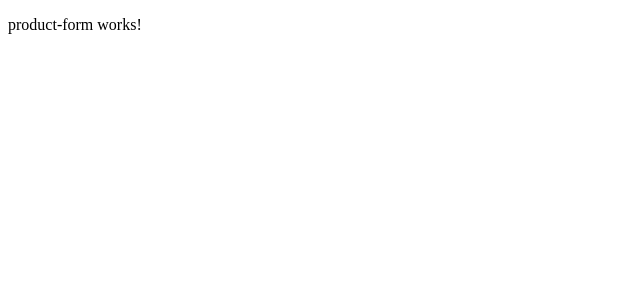
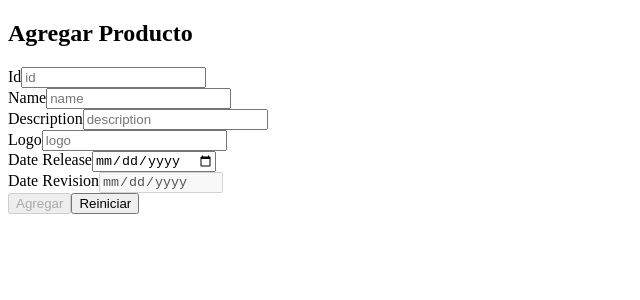
Before and after one commit to Dreamer97JB/Ejercicio-Tecnico-Frontend-Angular-Barrionuevo, an Angular app in the folder financial-products-app/: page /add in a window 1280 px wide. Shown: the top 300 px of the page, without its empty margins (0-640 px from the left). Built offline with nearby package versions, Linux system fonts and the light colour scheme.

Commit message:
formulario v1 con validaciones vamos a pruebas unitarias

```diff
--- /dev/null
+++ b/financial-products-app/src/app/core/models/api-error.model.ts
@@ -0,0 +1,5 @@
+export interface ApiError {
+  name: string;
+  message: string;
+  httpCode: number;
+}
--- a/financial-products-app/src/app/core/services/product.service.ts
+++ b/financial-products-app/src/app/core/services/product.service.ts
@@ -17,4 +17,13 @@ export class ProductService {
       map(response => response.data)
     );
   }
+
+  createProduct(product: FinancialProduct): Observable<any> {
+    return this.http.post(this.baseUrl, product);
+  }
+
+  verifyId(id: string): Observable<boolean> {
+    return this.http.get<boolean>(`${this.baseUrl}/verification/${id}`);
+  }
+
 }
--- a/financial-products-app/src/app/features/products/product-form/product-form.component.html
+++ b/financial-products-app/src/app/features/products/product-form/product-form.component.html
@@ -1 +1,47 @@
-<p>product-form works!</p>
+<h2>Agregar Producto</h2>
+
+<form [formGroup]="productForm" (ngSubmit)="onSubmit()">
+  <div *ngFor="let field of ['id', 'name', 'description', 'logo', 'date_release', 'date_revision']">
+    <label [for]="field">{{ field.replace('_', ' ') | titlecase }}</label>
+
+    <ng-container [ngSwitch]="field">
+
+  <!-- Special case: Revision Date (disabled input) -->
+  <input
+    *ngSwitchCase="'date_revision'"
+    type="date"
+    [formControlName]="field"
+    [id]="field"
+    [disabled]="true"
+  />
+
+  <!-- Regular case -->
+  <input
+    *ngSwitchDefault
+    [type]="field.includes('date') ? 'date' : 'text'"
+    [formControlName]="field"
+    [id]="field"
+    [attr.placeholder]="field.replace('_', ' ')"
+  />
+</ng-container>
+
+    <!-- Validation Errors -->
+    <div *ngIf="productForm.get(field)?.invalid && (productForm.get(field)?.touched || productForm.get(field)?.dirty)">
+      <small *ngIf="productForm.get(field)?.errors?.['required']">Este campo es requerido.</small>
+      <small *ngIf="productForm.get(field)?.errors?.['minlength']">
+        Mínimo {{ productForm.get(field)?.errors?.['minlength'].requiredLength }} caracteres.
+      </small>
+      <small *ngIf="productForm.get(field)?.errors?.['maxlength']">
+        Máximo {{ productForm.get(field)?.errors?.['maxlength'].requiredLength }} caracteres.
+      </small>
+      <small *ngIf="productForm.get(field)?.errors?.['minDate']">Debe ser hoy o una fecha futura.</small>
+      <small *ngIf="productForm.get(field)?.errors?.['notOneYearAfter']">
+        La fecha debe ser exactamente un año después de la fecha de liberación.
+      </small>
+      <small *ngIf="productForm.get(field)?.errors?.['idTaken']">Este ID ya está en uso.</small>
+    </div>
+  </div>
+
+  <button type="submit" [disabled]="productForm.invalid">Agregar</button>
+  <button type="button" (click)="onReset()">Reiniciar</button>
+</form>
--- a/financial-products-app/src/app/features/products/product-form/product-form.component.ts
+++ b/financial-products-app/src/app/features/products/product-form/product-form.component.ts
@@ -1,11 +1,125 @@
 import { Component } from '@angular/core';
+import { CommonModule } from '@angular/common';
+import { FormBuilder, ReactiveFormsModule, Validators, FormGroup, AsyncValidatorFn, AbstractControl } from '@angular/forms';
+import { Router } from '@angular/router';
+import { ProductService } from '../../../core/services/product.service';
+import { ApiError } from '../../../core/models/api-error.model';
+import { catchError, debounceTime, map, of, switchMap } from 'rxjs';
 
 @Component({
+  standalone: true,
   selector: 'app-product-form',
-  imports: [],
+  imports: [CommonModule, ReactiveFormsModule],
   templateUrl: './product-form.component.html',
-  styleUrl: './product-form.component.scss'
+  styleUrls: ['./product-form.component.scss']
 })
 export class ProductFormComponent {
+  productForm: FormGroup;
 
+  constructor(
+    private fb: FormBuilder,
+    private router: Router,
+    private productService: ProductService
+  ) {
+    this.productForm = this.fb.group({
+      id: [
+        '',
+        {
+          validators: [Validators.required, Validators.minLength(3), Validators.maxLength(10)],
+          asyncValidators: [this.uniqueIdValidator()],
+          updateOn: 'blur'
+        }
+      ],
+      name: ['', [Validators.required, Validators.minLength(5), Validators.maxLength(100)]],
+      description: ['', [Validators.required, Validators.minLength(10), Validators.maxLength(200)]],
+      logo: ['', Validators.required],
+      date_release: ['', [Validators.required, this.minTodayValidator]],
+      date_revision: [
+        { value: '', disabled: true },
+        [Validators.required, this.matchOneYearAfterRelease()]
+      ],
+    });
+
+    this.productForm.get('date_release')?.valueChanges.subscribe((releaseDate: string) => {
+      if (!releaseDate) {
+        this.productForm.get('date_revision')?.setValue('');
+        return;
+      }
+
+      const [year, month, day] = releaseDate.split('-').map(Number);
+      const revisionDate = new Date(year + 1, month - 1, day);
+      const revisionStr = revisionDate.toISOString().split('T')[0];
+
+      this.productForm.get('date_revision')?.setValue(revisionStr);
+      this.productForm.get('date_revision')?.markAsTouched(); // Optional
+    });
+
+  }
+
+  minTodayValidator(control: AbstractControl) {
+    if (!control.value) return null;
+
+    const [year, month, day] = control.value.split('-').map(Number);
+    const inputYMD = new Date(year, month - 1, day);
+
+    const today = new Date();
+    const todayYMD = new Date(today.getFullYear(), today.getMonth(), today.getDate());
+
+
+    return inputYMD >= todayYMD ? null : { minDate: true };
+  }
+
+
+  matchOneYearAfterRelease() {
+    return (control: AbstractControl) => {
+      if (!control.parent) return null;
+
+      const releaseDate = control.parent.get('date_release')?.value;
+      const revisionDate = control.value;
+
+      if (!releaseDate || !revisionDate) return null;
+
+      const [ry, rm, rd] = releaseDate.split('-').map(Number);
+      const expected = new Date(ry + 1, rm - 1, rd);
+
+      const [vy, vm, vd] = revisionDate.split('-').map(Number);
+      const actual = new Date(vy, vm - 1, vd);
+
+      return actual.getTime() === expected.getTime()
+        ? null
+        : { notOneYearAfter: true };
+    };
+  }
+
+  uniqueIdValidator(): AsyncValidatorFn {
+    return (control: AbstractControl) => {
+      if (!control.value) return of(null);
+      return of(control.value).pipe(
+        debounceTime(300),
+        switchMap((id: string) =>
+          this.productService.verifyId(id).pipe(
+            map((exists: boolean) => (exists ? { idTaken: true } : null)),
+            catchError(() => of(null))
+          )
+        )
+      );
+    };
+  }
+
+  onSubmit() {
+    if (this.productForm.invalid) {
+      this.productForm.markAllAsTouched();
+      return;
+    }
+
+    const product = this.productForm.value;
+    this.productService.createProduct(product).subscribe({
+      next: () => this.router.navigate(['/']),
+      error: (err: ApiError) => alert('Error al agregar producto: ' + err.message)
+    });
+  }
+
+  onReset() {
+    this.productForm.reset();
+  }
 }
--- a/financial-products-app/src/app/features/products/product-list/product-list.component.ts
+++ b/financial-products-app/src/app/features/products/product-list/product-list.component.ts
@@ -3,12 +3,12 @@ import { CommonModule } from '@angular/common';
 import { ProductService } from '../../../core/services/product.service';
 import { FinancialProduct } from '../../../core/models/financial-product.model';
 import { FormsModule } from '@angular/forms';
-
+import { RouterModule } from '@angular/router';
 
 @Component({
   standalone: true,
   selector: 'app-product-list',
-  imports: [CommonModule, FormsModule],
+  imports: [CommonModule, FormsModule, RouterModule],
   templateUrl: './product-list.component.html',
   styleUrls: ['./product-list.component.scss'],
 })
```
